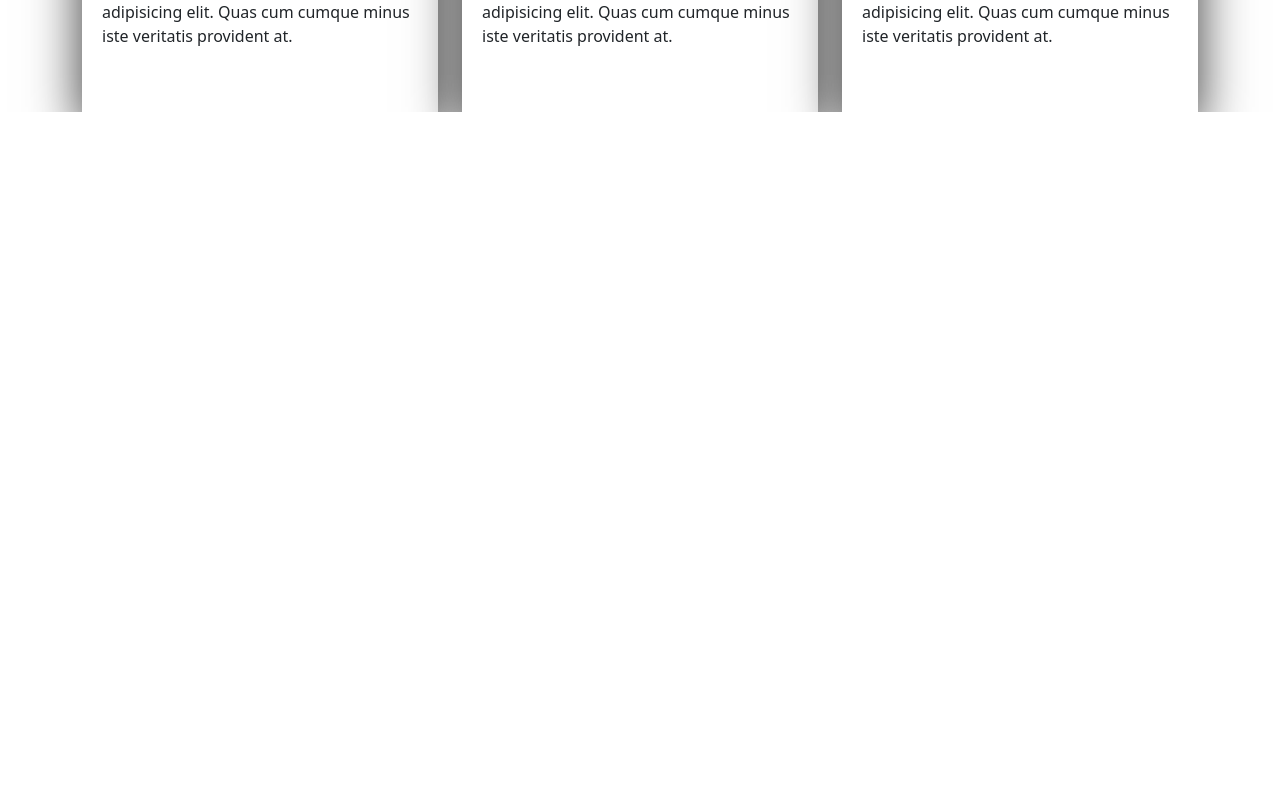
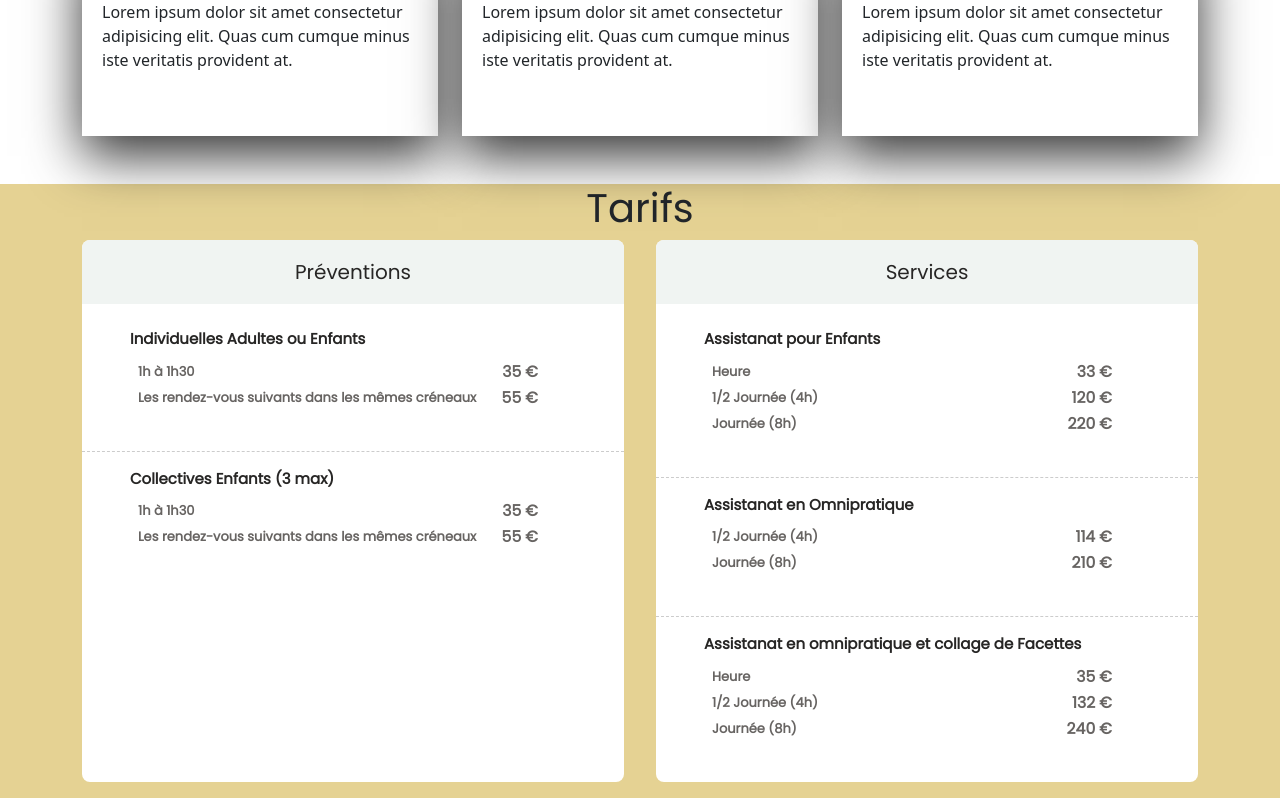
Before and after one commit to BenBBO/bab-assitante-dentaire, a Vue app: page / in a window 1280 px wide. Shown: the part 1616-2414 px from the top of the page. Before the commit the page ends 1728 px from the top, so only its background shows below. Built offline with nearby package versions, Linux system fonts and the light colour scheme.

Commit message:
Page de tarifs

```diff
--- a/src/App.vue
+++ b/src/App.vue
@@ -5,6 +5,7 @@
     <div data-spy="scroll" data-target="#main-navbar" data-offset="0">
       <Acceuil />
       <Prestation class="prestation"  />
+      <Tarifs />
     </div>
   </div>
 </template>
@@ -13,9 +14,10 @@
 import Header from "@/components/Header.vue";
 import Acceuil from "@/components/Acceuil.vue";
 import Prestation from "@/components/Prestation.vue";
+import Tarifs from "@/components/Tarifs.vue";
 
 export default {
-  components: { Header, Acceuil, Prestation },
+  components: { Header, Acceuil, Prestation, Tarifs },
 };
 </script>
 <style lang="scss">
@@ -23,6 +25,10 @@ export default {
 @import "~@fortawesome/fontawesome-free/css/all.css";
 
 .prestation{
-  margin-top: 5em;
+  margin: 3em auto;
+}
+
+.main-title{
+  text-align: center;
 }
 </style>
--- a/src/components/Prestation.vue
+++ b/src/components/Prestation.vue
@@ -1,5 +1,6 @@
 <template>
   <div id="prestation" class="container">
+    <h1 class="main-title">Prestations</h1>
     <div class="row">
       <PrestationCard
         class="col-lg-4 col-md-6 mt-4"
--- /dev/null
+++ b/src/components/Tarifs.vue
@@ -0,0 +1,162 @@
+<template>
+    <div id="tarif" class="tarif-container">
+        <div class="container">
+        <h1 class="main-title">
+            Tarifs
+        </h1>
+        <div class="d-flex table-container justify-content-evenly align-items-stretch">
+        <div class="table">
+            <h2 class="heading">
+                Préventions
+            </h2>
+            <div class="block">
+                <p>Individuelles Adultes ou Enfants
+                    <ul class="options">
+                        <li>1h à 1h30 <span class="price">35 €</span></li>
+                        <li>Les rendez-vous suivants dans les mêmes créneaux <span class="price">55 €</span></li>
+                    </ul>
+                </p>
+            </div>
+            <div class="block">
+                <p>Collectives Enfants (3 max)
+                      <ul class="options">
+                        <li>1h à 1h30 <span class="price">35 €</span></li>
+                        <li>Les rendez-vous suivants dans les mêmes créneaux <span class="price">55 €</span></li>
+                    </ul>
+                </p>
+            </div>
+        </div>
+        <div class="table">
+            <h2 class="heading">
+                Services
+            </h2>
+            <div class="block">
+            <p>Assistanat pour Enfants
+                 <ul class="options">
+                    <li>Heure <span class="price">33 €</span></li>
+                    <li>1/2 Journée (4h) <span class="price">120 €</span></li>
+                    <li>Journée (8h) <span class="price">220 €</span></li>
+                </ul>
+            </p>
+            </div>
+            <div class="block">
+            <p>Assistanat en Omnipratique
+                 <ul class="options">
+                    <li>1/2 Journée (4h) <span class="price">114 €</span></li>
+                    <li>Journée (8h) <span class="price">210 €</span></li>
+                </ul>
+            </p>
+            </div>
+            <div class="block">
+                <p>Assistanat en omnipratique et collage de Facettes
+                    <ul class="options">
+                        <li>Heure <span class="price">35 €</span></li>
+                        <li>1/2 Journée (4h) <span class="price">132 €</span></li>
+                        <li>Journée (8h) <span class="price">240 €</span></li>
+                    </ul>
+                </p>
+            </div>
+
+
+    </div>
+    </div>
+    </div>
+</div>
+</template>
+<script>
+export default {
+  name: "Tarifs",
+};
+</script>
+<style lang="scss" scoped>
+@import url("https://fonts.googleapis.com/css?family=Poppins");
+$bgcolor: rgb(203 165 40 / 0.5);
+$headingbg: #f0f4f2;
+
+.tarif-container {
+  background: $bgcolor;
+  font-family: "Poppins", sans-serif;
+}
+
+.big-heading {
+  color: #fff;
+  text-align: center;
+  font-size: 26pt;
+  padding: 20px;
+}
+
+.table {
+  background: #fff;
+  border-radius: 8px;
+  overflow: hidden;
+  -moz-box-shadow: 0px 0px 0px rgba(0, 0, 0, 0);
+  -webkit-box-shadow: 0px 0px 0px rgba(0, 0, 0, 0);
+  box-shadow: 0px 0px 0px rgba(0, 0, 0, 0);
+  &:first-child{
+      margin-right: 2em;
+  }
+
+  .heading {
+    background: $headingbg;
+    width: 100%;
+    padding: 20px;
+    text-align: center;
+    font-size: 15pt;
+    color: #272625;
+    text-transform: capitalize;
+  }
+  .block {
+    margin: auto;
+    padding: 1em 3em;
+    border-bottom: 1px dashed rgba(0, 0, 0, 0.2);
+
+    &:last-child {
+      border-bottom: none;
+    }
+
+    .price {
+      float: right;
+      position: relative;
+      right: 30px;
+    }
+    .options {
+      display: block;
+      list-style: none;
+      li {
+        font-size: 13px;
+        color: #676462;
+
+        line-height: 2em;
+
+        .price {
+          font-weight: 600;
+          font-size: 1.2em;
+        }
+      }
+    }
+  }
+}
+p {
+  text-align: left;
+  color: #272625;
+  font-weight: 600;
+  font-size: 15px;
+  margin-bottom: 0;
+}
+
+@media (max-width: 768px) {
+  .table-container {
+    flex-direction: column;
+    padding: 1em;
+  }
+
+  .table {
+    margin: 0;
+    margin-bottom: 1em;
+
+    &:last-child {
+      margin-bottom: 0;
+    }
+  }
+}
+</style>
```
